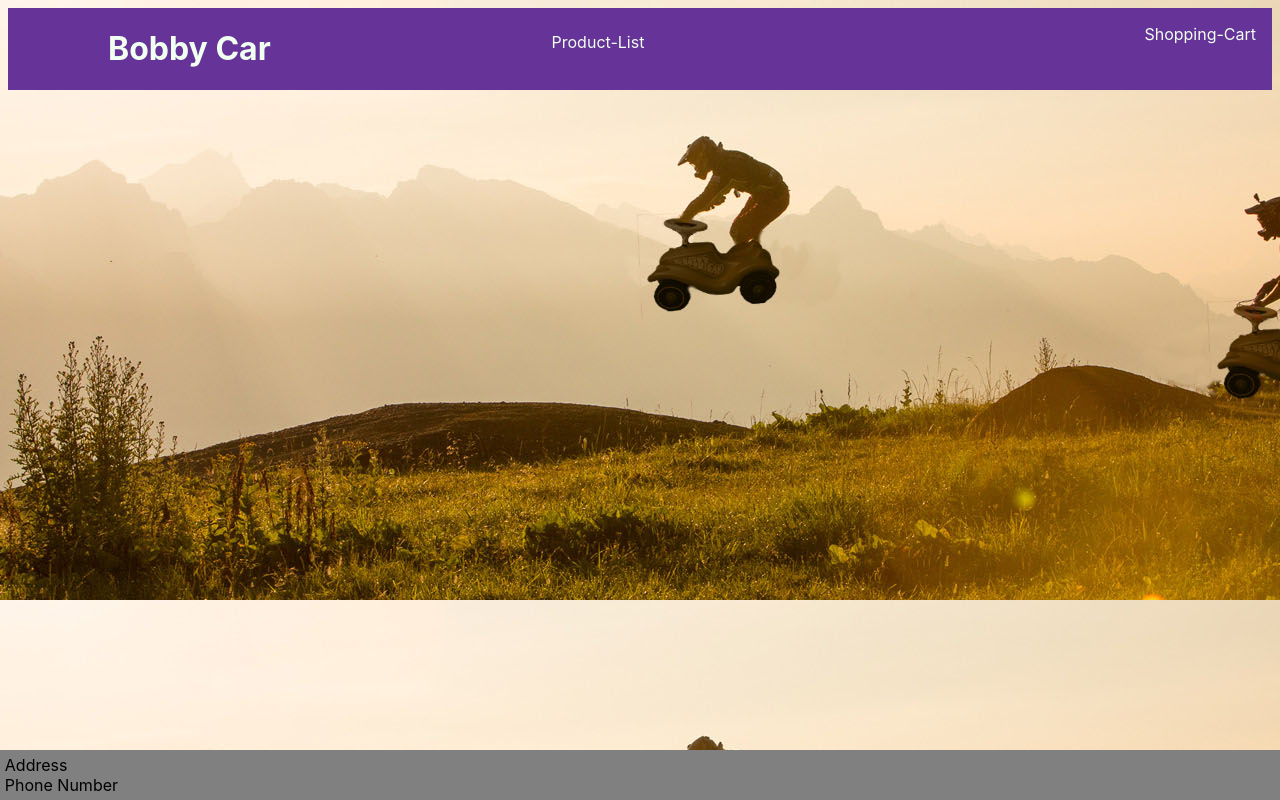
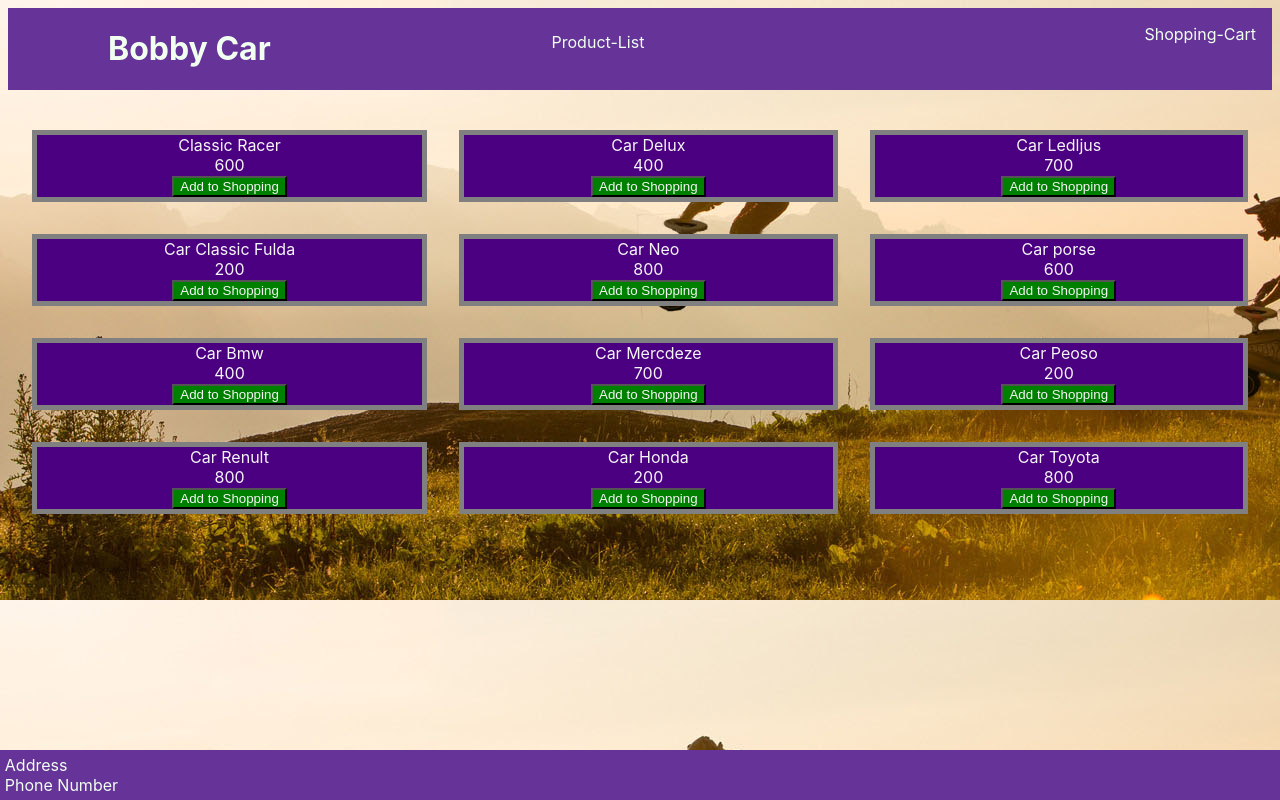
Before and after one commit to sharminmousumi/Bobbycar, a React (Create React App) app: page / in a window 1280 px wide. Built offline with nearby package versions, Linux system fonts and the light colour scheme.

Commit message:
create shopping list and used css grid

```diff
--- a/package.json
+++ b/package.json
@@ -6,7 +6,10 @@
     "@testing-library/jest-dom": "^4.2.4",
     "@testing-library/react": "^9.5.0",
     "@testing-library/user-event": "^7.2.1",
+    "bootstrap": "^4.5.0",
+    "build": "^0.1.4",
     "react": "^16.13.1",
+    "react-bootstrap": "^1.0.1",
     "react-dom": "^16.13.1",
     "react-scripts": "3.4.1"
   },
--- a/src/App.js
+++ b/src/App.js
@@ -2,11 +2,15 @@ import React from 'react';
 import './App.css';
 import Header from './components/Header';
 import Footer from './components/Footer';
+import Product from './components/Product';
 
 function App() {
   return (
     <div className="App">
+
      <Header/>
+     <Product/>
+
      <Footer/>
     </div>
   );
--- a/src/components/Footer.css
+++ b/src/components/Footer.css
@@ -1,11 +1,12 @@
 .footer{
     width:100%;
-  position:absolute;
+  position: fixed;
   padding:0.3em;
-  background-color:grey;
+  background-color:rebeccapurple;
   text-align:center;
   bottom:0;
   text-align:left;
+  color:honeydew;
 
 
 
--- a/src/components/Footer.jsx
+++ b/src/components/Footer.jsx
@@ -16,6 +16,7 @@ const Footer=()=>{
             <div>
                 Phone Number
             </div>
+
             </div>
 
 
--- /dev/null
+++ b/src/components/Product.jsx
@@ -0,0 +1,50 @@
+import React from 'react';
+import './product.css';
+import img1 from '../images/447265.jpeg';
+
+
+
+
+const Product = () => {
+    const productList=[
+        {name:'Classic Racer', price:600,img:<img src={img1} alt="img1" /> },
+        {name:'Car Delux', price:400},
+        {name:'Car Ledljus', price:700},
+        {name:'Car Classic Fulda', price:200},
+        {name:'Car Neo', price:800},
+        {name:'Car porse', price:600},
+        {name:'Car Bmw', price:400},
+        {name:'Car Mercdeze', price:700},
+        {name:'Car Peoso', price:200},
+        {name:'Car Renult', price:800},
+        {name:'Car Honda', price:200},
+        {name:'Car Toyota', price:800},
+        ]
+
+
+        const data=productList.map(item=> (
+
+            <div  key={item.name}>
+            <div  className="grid-item">
+            {item.name}<br/>
+            {item.price} <br/>
+            <button className="but">Add to Shopping</button>
+
+            </div>
+             </div>
+
+        ))
+    return (
+        <div>
+            <div className="products">
+
+            {data}
+
+            </div>
+
+
+        </div>
+    );
+};
+
+export default Product;
--- /dev/null
+++ b/src/components/product.css
@@ -0,0 +1,16 @@
+.products {
+	display: grid;
+	grid-template-columns: auto auto auto;
+  grid-gap: 2em;
+  padding: 2em;
+}
+.products > div {
+ border:5px solid gray;
+ background-color: indigo;
+ color:whitesmoke;
+
+}
+.but{
+  background-color: green;
+  color:whitesmoke;
+}
```
Also changed, not shown: src/images/447265.jpeg (added), 1 other file (tests, documents, lock files or other folders).
